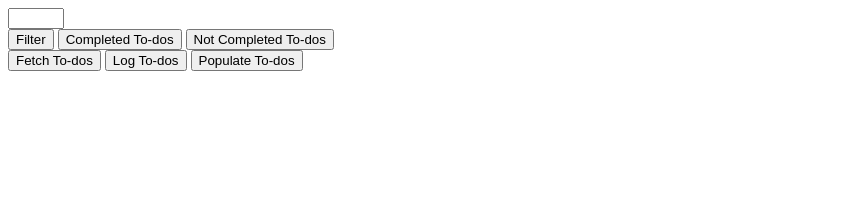
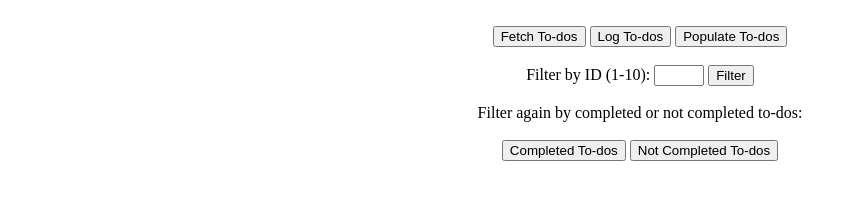
Before and after one commit to cyberkatrina/Dummy-Data-Todo-List, a plain HTML site: page index.html in a window 1280 px wide. Shown: the whole page, without its empty margins (0-857 px from the left). Drawn offline with Linux system fonts and the light colour scheme.

Commit message:
layout fixed

```diff
--- a/index.html
+++ b/index.html
@@ -7,15 +7,22 @@
   <script src="script.js"></script>
 </head>
 <body>
-  <input type="number" id="inputID" min="0" max="10" size="40" required></input>
-  <br>
-  <button onclick="handleFilter()">Filter</button>
-  <button onclick="completed()">Completed To-dos</button>
-  <button onclick="notCompleted()">Not Completed To-dos</button>
+  <center>
   <br>
   <button onclick="fetchTodos()">Fetch To-dos</button>
   <button onclick="logTodos()">Log To-dos</button>
   <button onclick="populateTodos()">Populate To-dos</button>
+  <br><br>
+  <label>Filter by ID (1-10):</label>
+  <input type="number" id="inputID" min="0" max="10" style="width:50px" required></input>
+  <button onclick="handleFilter()">Filter</button>
+  <br><br>
+  <label>Filter again by completed or not completed to-dos:</label>
+  <br><br>
+  <button onclick="completed()">Completed To-dos</button>
+  <button onclick="notCompleted()">Not Completed To-dos</button>
+  <br>
+  </center>
   <ol id="todo-list">
   <!-- LIs will go here -->
   </ol>
```
